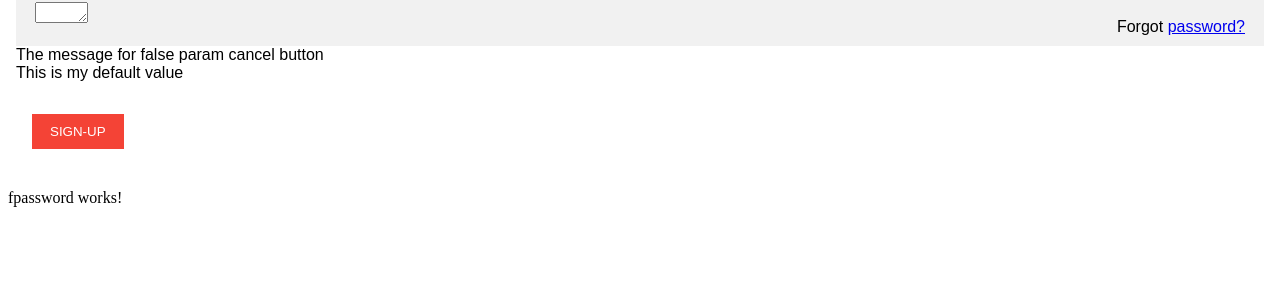
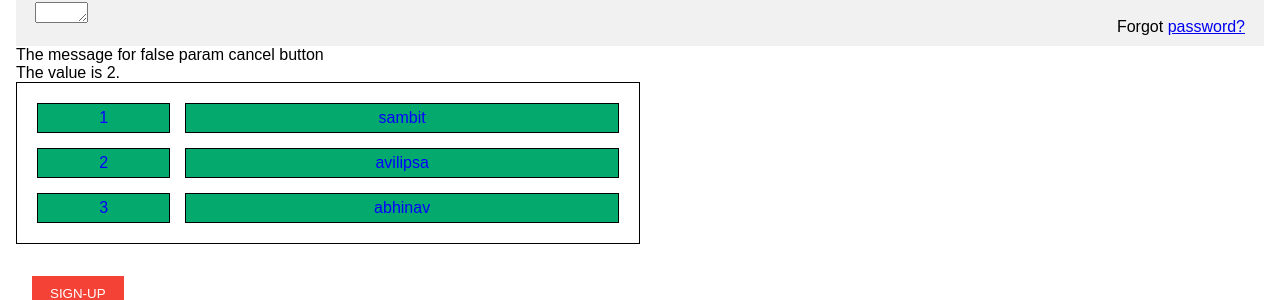
Before and after one commit to SAMBIT01/demo, an Angular app in the folder myFirstAngularProjest/: page / in a window 1280 px wide. Shown: the part 552-852 px from the top of the page. Before the commit the page ends 800 px from the top, so only its background shows below. Built offline with nearby package versions, Linux system fonts and the light colour scheme.

Commit message:
project3

```diff
--- a/myFirstAngularProjest/src/app/authentication/login/login.component.html
+++ b/myFirstAngularProjest/src/app/authentication/login/login.component.html
@@ -52,6 +52,7 @@ img.avatar {
 }
 
 span.psw {
+
   float: right;
   padding-top: 16px;
 }
@@ -66,6 +67,23 @@ span.psw {
      width: 100%;
   }
 }
+table, th, td {
+  border: 1px solid black;
+  padding: 5px;
+}
+table {
+  width: 50%;
+}
+td {
+  text-align: center;
+}
+table {
+  border-spacing: 15px;
+}
+td {
+  background-color: #04AA6D;
+  color: blue;
+}
 </style>
 </head>
 <body>
@@ -78,6 +96,8 @@ span.psw {
   </div>
 
   <div class="container">
+
+
     <label for="uname"><b>Username</b></label>
     <input type="text" placeholder="Enter Username" name="uname" required>
 
@@ -96,6 +116,7 @@ span.psw {
 
       </textarea>
     <span class="psw">Forgot <a href="#">password?</a></span>
+
   </div>
 </form>
 <div *ngIf="showMessageParam; then trueParam ;     else  otherParam     ">
@@ -113,5 +134,18 @@ span.psw {
       <div *ngSwitchCase ="4"> The value is 4.</div>
       <div *ngSwitchDefault> This is my default value </div>
 </div>
+<table class = "table" >
+
+<tr *ngFor="let sd of students" >
+
+    <td>
+      {{sd.rollNo}}
+    </td>
+    <td>
+      {{sd.name}}
+    </td>
+  </tr>
+
+</table>
 </body>
 </html>
--- a/myFirstAngularProjest/src/app/authentication/login/login.component.ts
+++ b/myFirstAngularProjest/src/app/authentication/login/login.component.ts
@@ -1,4 +1,5 @@
 import { Component, OnInit } from '@angular/core';
+import { noop } from 'rxjs';
 
 @Component({
   selector: 'app-login',
@@ -11,8 +12,18 @@ export class LoginComponent implements OnInit {
 
   ngOnInit(): void {
   }
-  value = 15;
+  value = 2;
   showMessageParam = false;
+
+
+  students= [{rollNo: 1, name: 'sambit'},
+              {rollNo: 2, name: 'avilipsa'},
+              {rollNo: 3, name: 'abhinav'}]
+
+
+
+
+
   showMessage(){
     this.showMessageParam = true;
     // console.log("cancel button works");
```
